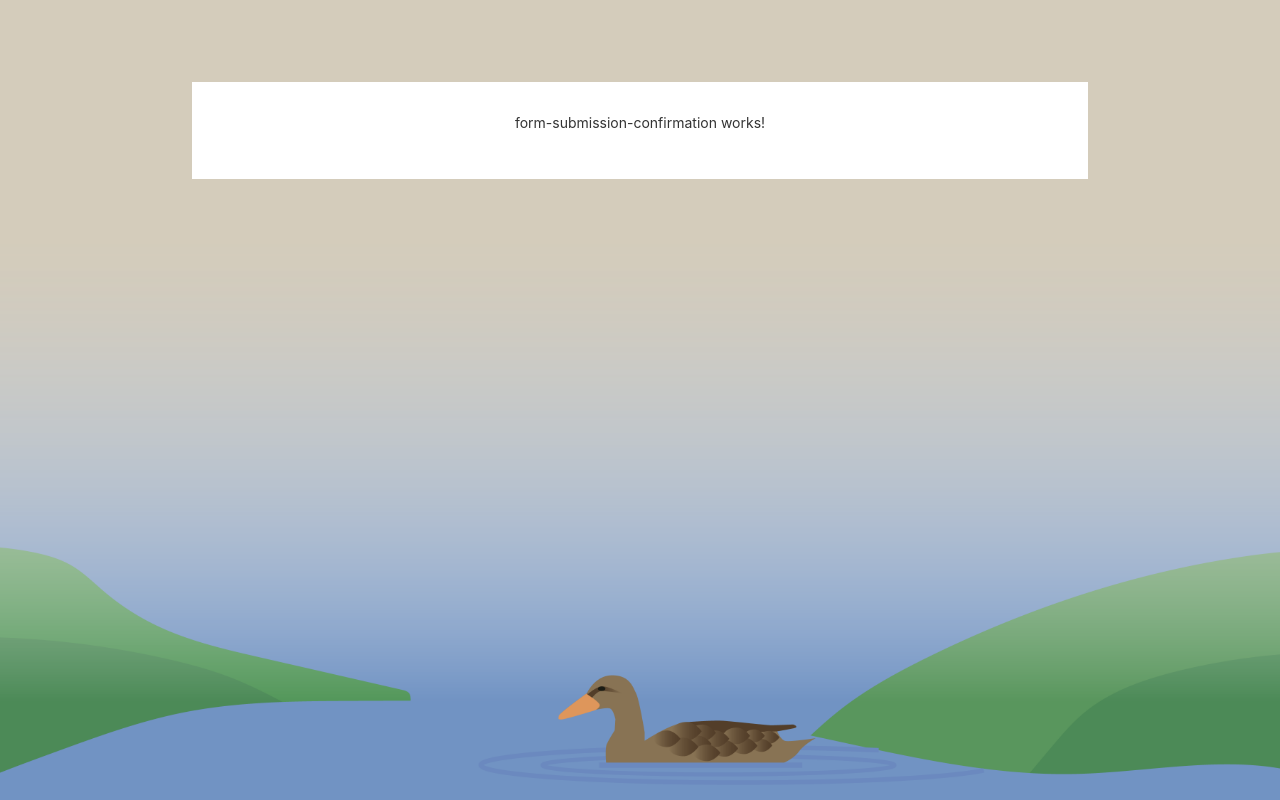
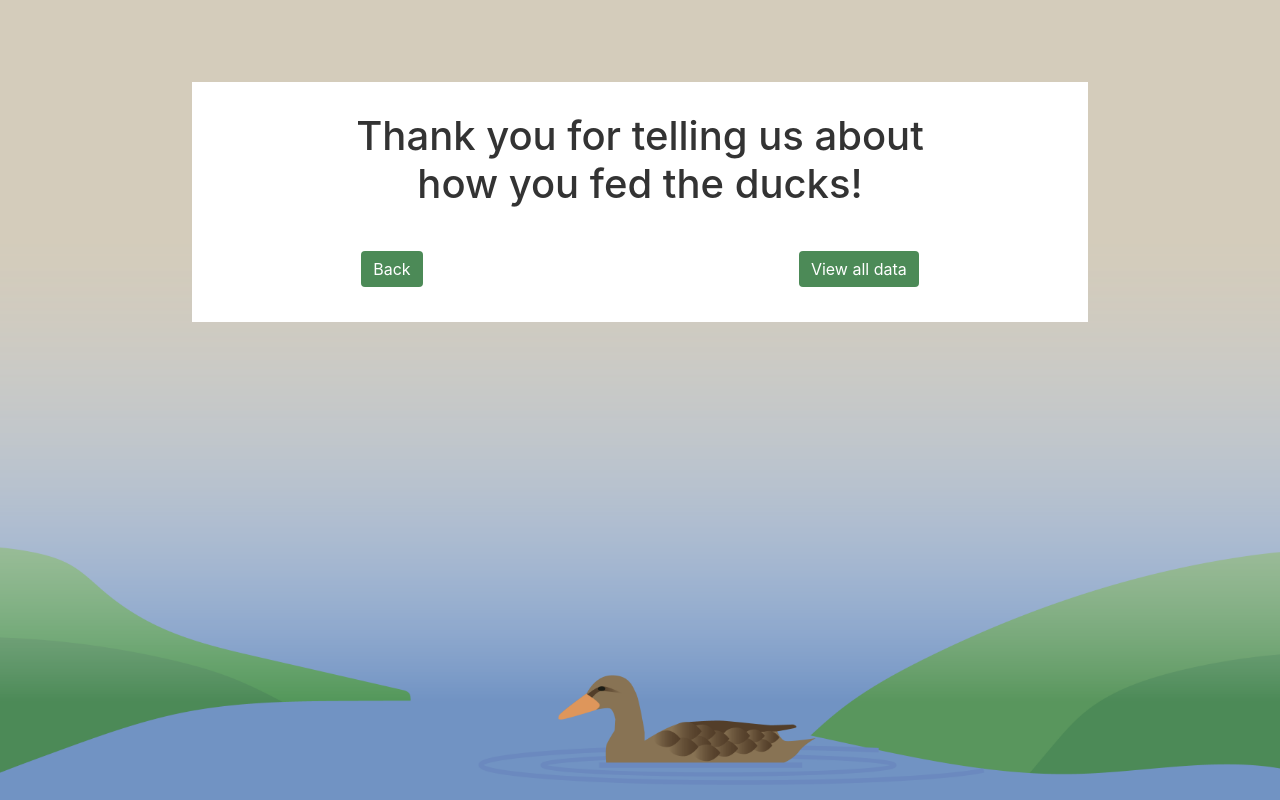
Before and after one commit to meredithom/duck-app, an Angular app: page /form-submission in a window 1280 px wide. Built offline with nearby package versions, Linux system fonts and the light colour scheme.

Commit message:
finished submission page and added validation

```diff
--- a/src/app/feeding-schedule-form/feeding-schedule-form.component.css
+++ b/src/app/feeding-schedule-form/feeding-schedule-form.component.css
@@ -8,3 +8,8 @@
     justify-content: space-between;
     padding-top: 20px;
 }
+
+.required:after {
+    content:" *";
+    color: red;
+}
--- a/src/app/feeding-schedule-form/feeding-schedule-form.component.html
+++ b/src/app/feeding-schedule-form/feeding-schedule-form.component.html
@@ -1,39 +1,39 @@
 <div>
     <h1>How did you feed the ducks?</h1>
-    <form [formGroup]="duckForm" (ngSubmit)="onSubmit(duckForm.value)">
+    <form ngNativeValidate [formGroup]="duckForm" (ngSubmit)="onSubmit(duckForm.value)">
         <div class="form-item">
-            <label for="feedingTime">
+            <label class="required" for="feedingTime">
                 When did you feed the ducks?
             </label>
-            <input class="form-control" id="feedingTime" type="text" formControlName="feedingTime">
+            <input required class="form-control" id="feedingTime" type="text" formControlName="feedingTime">
         </div>
 
         <div class="form-item">
-            <label for="feedingLocation">
+            <label class="required" for="feedingLocation">
                 Where did you feed them?
             </label>
-            <input class="form-control" id="feedingLocation" type="text" formControlName="feedingLocation">
+            <input required class="form-control" id="feedingLocation" type="text" formControlName="feedingLocation">
         </div>
 
         <div class="form-item">
-            <label for="foodType">
+            <label class="required" for="foodType">
                 What did you feed them?
             </label>
-            <input class="form-control" id="foodType" type="text" formControlName="foodType">
+            <input required class="form-control" id="foodType" type="text" formControlName="foodType">
         </div>
 
         <div class="form-item">
-            <label for="foodQuantity">
+            <label class="required" for="foodQuantity">
                 How much did you feed them?
             </label>
-            <input class="form-control" id="foodQuantity" type="text" formControlName="foodQuantity">
+            <input required class="form-control" id="foodQuantity" type="text" formControlName="foodQuantity">
         </div>
 
         <div class="form-item">
-            <label for="numberOfDucks">
+            <label class="required" for="numberOfDucks">
                 How many ducks did you feed?
             </label>
-            <input class="form-control" id="numberOfDucks" type="text" formControlName="numberOfDucks">
+            <input required class="form-control" id="numberOfDucks" type="text" formControlName="numberOfDucks" required>
         </div>
         <div class="btn-container">
             <a class="btn" href="" role="button">Back</a>
--- a/src/app/feeding-schedule-form/feeding-schedule-form.component.ts
+++ b/src/app/feeding-schedule-form/feeding-schedule-form.component.ts
@@ -1,6 +1,7 @@
 import { Component, OnInit, Input } from '@angular/core';
 import { FormBuilder } from '@angular/forms';
 import { FeedingScheduleService } from '../services/feeding-schedule.service';
+import { Router } from '@angular/router';
 
 @Component({
   selector: 'app-feeding-schedule-form',
@@ -12,7 +13,8 @@ export class FeedingScheduleFormComponent implements OnInit {
 
   constructor(
     private feedingScheduleService: FeedingScheduleService,
-    private formBuilder: FormBuilder
+    private formBuilder: FormBuilder,
+    private router: Router
   ) {
     this.duckForm = this.formBuilder.group({
       feedingTime: '',
@@ -27,5 +29,8 @@ export class FeedingScheduleFormComponent implements OnInit {
 
   async onSubmit(formData) {
     let res = await this.feedingScheduleService.add(formData).then();
+    if (res) {
+      this.router.navigate(['form-submission']);
+    }
   }
 }
--- a/src/app/form-submission-confirmation/form-submission-confirmation.component.css
+++ b/src/app/form-submission-confirmation/form-submission-confirmation.component.css
@@ -0,0 +1,5 @@
+.btn-container {
+    display: flex;
+    justify-content: space-between;
+    padding-top: 20px;
+}
--- a/src/app/form-submission-confirmation/form-submission-confirmation.component.html
+++ b/src/app/form-submission-confirmation/form-submission-confirmation.component.html
@@ -1 +1,9 @@
-<p>form-submission-confirmation works!</p>
+<div class="centered-title-container">
+    <h1>Thank you for telling us about<br>how you fed the ducks!</h1>
+</div>
+
+<div class="btn-container">
+    <a class="btn" href="" role="button">Back</a>
+
+    <a class="btn" href="/list" role="button">View all data</a>
+</div>
--- a/src/app/home/home.component.css
+++ b/src/app/home/home.component.css
@@ -1,9 +1,3 @@
-/*TEXT STYLES*/
-.text-container {
-    text-align: center;
-    padding-bottom: 15px;
+.btn {
+    width: 150px;
 }
-
-.text-container h1{
-    padding-bottom: 15px;
-}
--- a/src/app/home/home.component.html
+++ b/src/app/home/home.component.html
@@ -1,4 +1,4 @@
-<div class="text-container">
+<div class="centered-title-container">
     <h1>Welcome to the duck app</h1>
     <p>We want to understand how ducks are being fed around the world.</p>
     <p>Help us learn about ducks by telling us how you feed them!</p>
--- a/src/app/mock-feeding-schedules.ts
+++ /dev/null
@@ -1,6 +0,0 @@
-import {FeedingSchedule} from './models/feeding-schedule'
-
-export const FeedingSchedules : FeedingSchedule[] = [
-    {id: 2, feedingTime: '2:00pm', foodType: 'seed', feedingLocation: 'swan lake', numberOfDucks: '3', foodQuantity: 'a little bit'},
-    {id: 3, feedingTime: '8:00pm', foodType: 'nuts', feedingLocation: 'beaver lake', numberOfDucks: '10', foodQuantity: 'a lot'}
-];
--- a/src/app/services/feeding-schedule.service.ts
+++ b/src/app/services/feeding-schedule.service.ts
@@ -1,7 +1,6 @@
 import { Injectable } from '@angular/core';
 import { HttpClient, HttpHeaders } from '@angular/common/http';
 import {FeedingSchedule} from '../models/feeding-schedule';
-import { map } from 'rxjs/operators';
 
 
 @Injectable({
--- a/src/styles.css
+++ b/src/styles.css
@@ -19,6 +19,12 @@ html {
       align-items: center;
   }
 
+/*CENTRED HEADERS*/
+.centered-title-container {
+    text-align: center;
+    padding-bottom: 15px;
+}
+
 /*BUTTON STYLES*/
 .btn-container {
     text-align: center;
```
